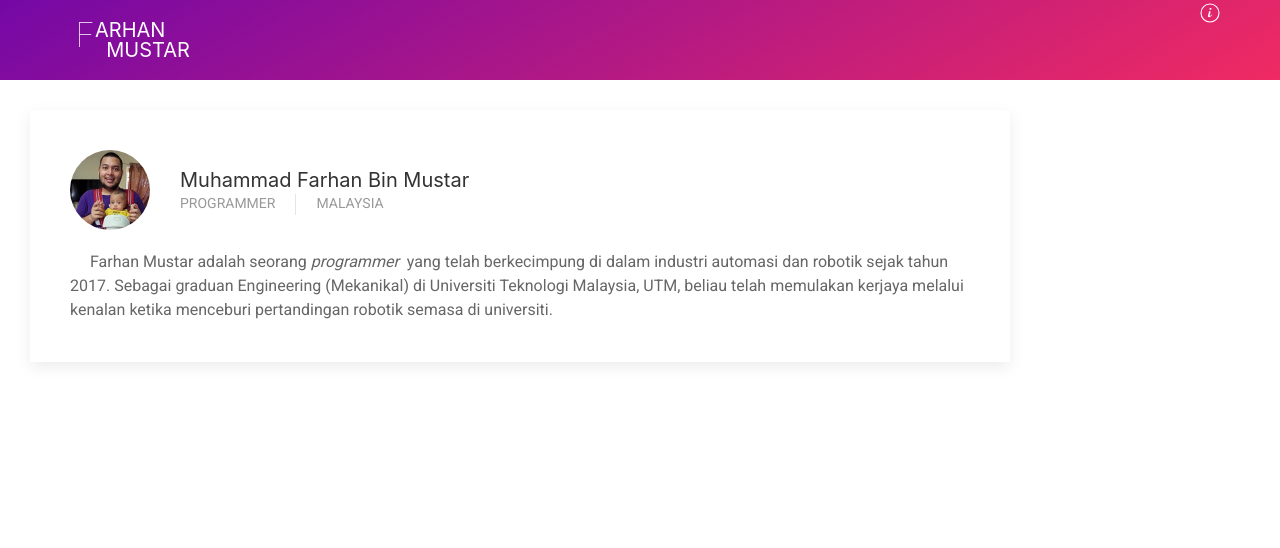
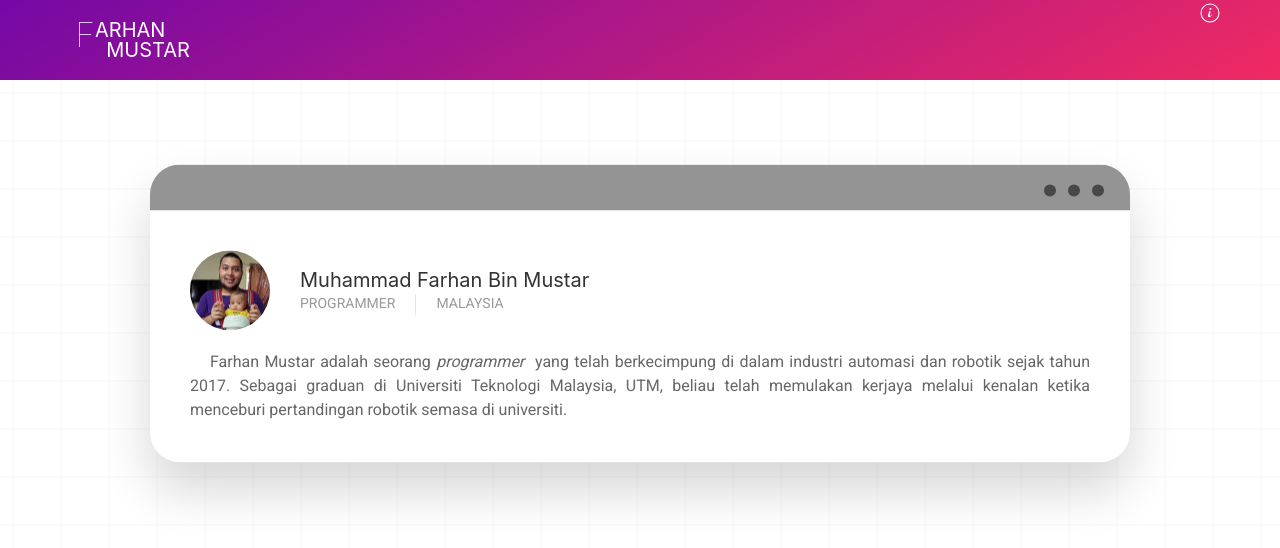
Before and after one commit to farhanmustar/farhanmustar.github.io, an Angular app: page /info in a window 1280 px wide. Shown: the top 548 px of the page. Built offline with nearby package versions, Linux system fonts and the light colour scheme.

Commit message:
Update text align and update info page design.

```diff
--- a/src/app/home/home.component.scss
+++ b/src/app/home/home.component.scss
@@ -1,6 +1,7 @@
 .intro {
   margin: auto;
-  text-align: center;
+  text-align: justify;
+  text-align-last: center;
   max-width: 700px;
 }
 
--- a/src/app/info/info.component.html
+++ b/src/app/info/info.component.html
@@ -1,4 +1,8 @@
-<article class="uk-comment uk-box-shadow-medium uk-padding uk-animation-fade">
+<div class="back">
+  <article class="uk-comment uk-box-shadow-xlarge uk-padding uk-animation-fade">
+      <div class="icon close"></div>
+      <div class="icon mini"></div>
+      <div class="icon full"></div>
       <header class="uk-comment-header">
           <div class="uk-grid-medium uk-flex-middle" uk-grid>
               <div class="uk-width-auto">
@@ -14,6 +18,7 @@
           </div>
       </header>
       <div class="uk-comment-body">
-        <p class="text-indent">Farhan Mustar adalah seorang <i>programmer</i>&nbsp; yang telah berkecimpung di dalam industri automasi dan robotik sejak tahun 2017. Sebagai graduan Engineering (Mekanikal) di Universiti Teknologi Malaysia, UTM, beliau telah memulakan kerjaya melalui kenalan ketika menceburi pertandingan robotik semasa di universiti.</p>
+          <p class="text-indent">Farhan Mustar adalah seorang <i>programmer</i>&nbsp; yang telah berkecimpung di dalam industri automasi dan robotik sejak tahun 2017. Sebagai graduan di Universiti Teknologi Malaysia, UTM, beliau telah memulakan kerjaya melalui kenalan ketika menceburi pertandingan robotik semasa di universiti.</p>
       </div>
   </article>
+</div>
--- a/src/app/info/info.component.scss
+++ b/src/app/info/info.component.scss
@@ -3,4 +3,55 @@
 }
 .uk-comment {
   max-width: 900px;
+  width: 85%;
+  background: white;
+  position: relative;
+  left: 50%;
+  top: 20%;
+  transform: translateX(-50%)translateY(-20%);
+  border-radius: 30px;
+  border-color: #48484894;
+  border-style: solid hidden hidden;
+  border-width: 46px;
+
+  .uk-comment-body {
+    text-align: justify;
+  }
 }
+
+.icon {
+  width: 12px;
+  height: 12px;
+  border-radius: 6px;
+  position: absolute;
+  top: -26px;
+  background: #484848;
+  &.close {
+    right: 26px;
+  }
+  &.mini {
+    right: 50px;
+  }
+  &.full {
+    right: 74px;
+  }
+}
+
+@keyframes panning {
+  0% {
+    background-position: 0em 0em;
+  }
+  100% {
+    background-position: 3em 3em;
+  }
+}
+.back {
+  position: absolute;
+  left: 0px;
+  top: 80px;
+  width: 100%;
+  height: calc(100% - 80px);
+  background-image: linear-gradient(#fbfbfb .1em, transparent .1em), linear-gradient(90deg, #fbfbfb .1em, transparent .1em), radial-gradient(at top left, #e8e8e8 .1em, transparent .1em);
+  background-size: 3em 3em;
+  animation: panning 4s infinite linear;
+}
```
Lines whose indentation alone changed are shown as unchanged.
